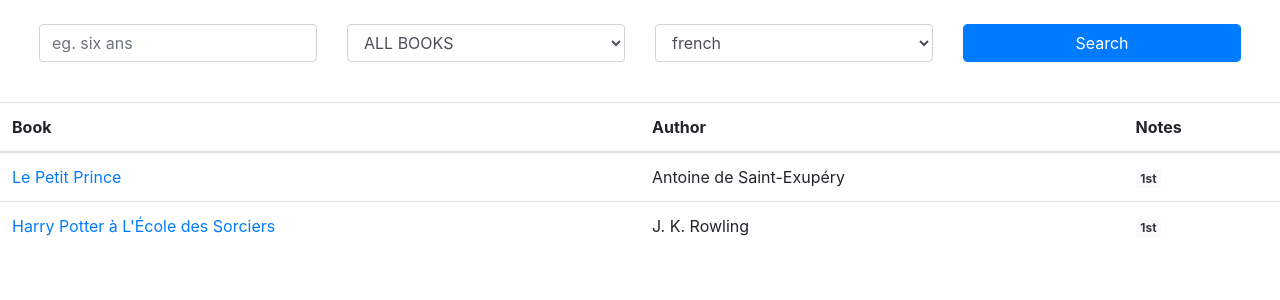
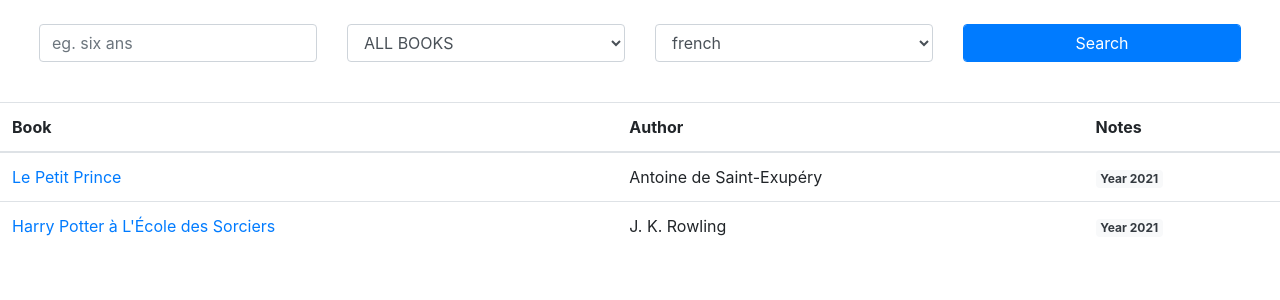
Before and after one commit to katechengudu/lepetitprince-live, a Django app: page / in a window 1280 px wide. Shown: the part 56-356 px from the top of the page. Run offline with Django 3.2, Linux system fonts and the light colour scheme; data comes from the database, SQL or seed files in the repository; some libraries are stand-ins or nearby versions.

Commit message:
minor updates 2.

```diff
--- a/templates/original_text/home.html
+++ b/templates/original_text/home.html
@@ -14,7 +14,7 @@
                 <tr>
                 <td><a href="{% url 'original_text:sentence' pk=book.pk %}">{{ book.title }}</a></td>
                 <td>{{ book.author }}</td>
-                <td><span class="badge bg-light text-dark">1st</span></td>
+                <td><span class="badge bg-light text-dark">Year 2021</span></td>
                 </tr>
             {% endfor %}
             </tbody>
```
